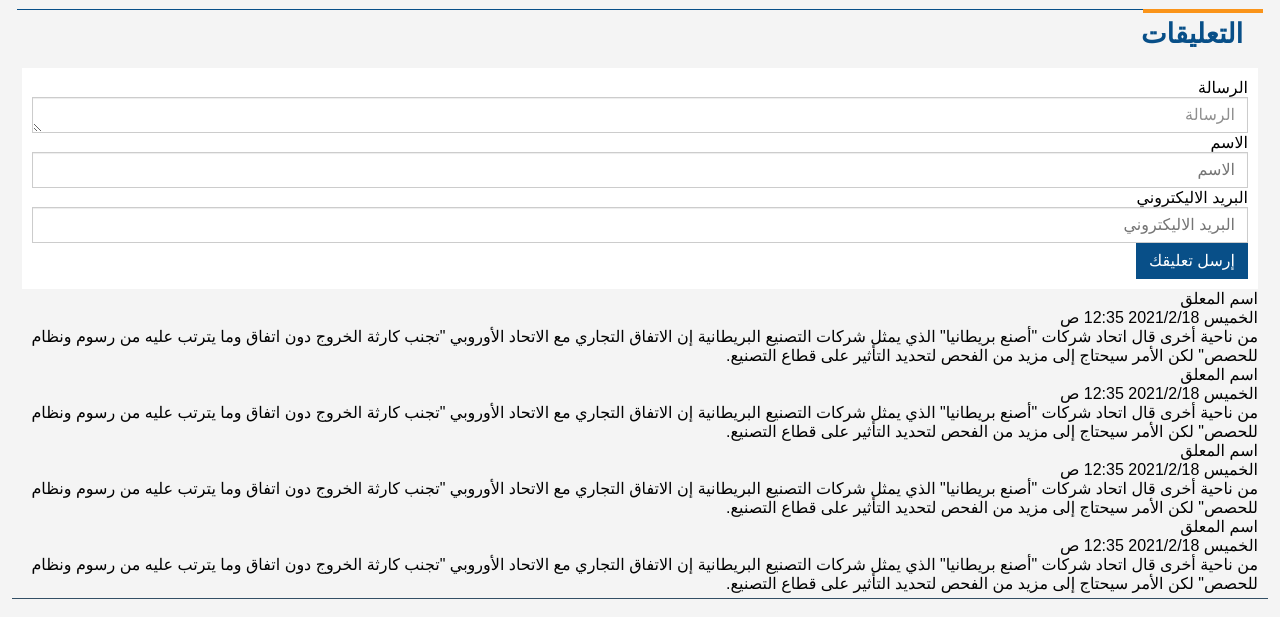
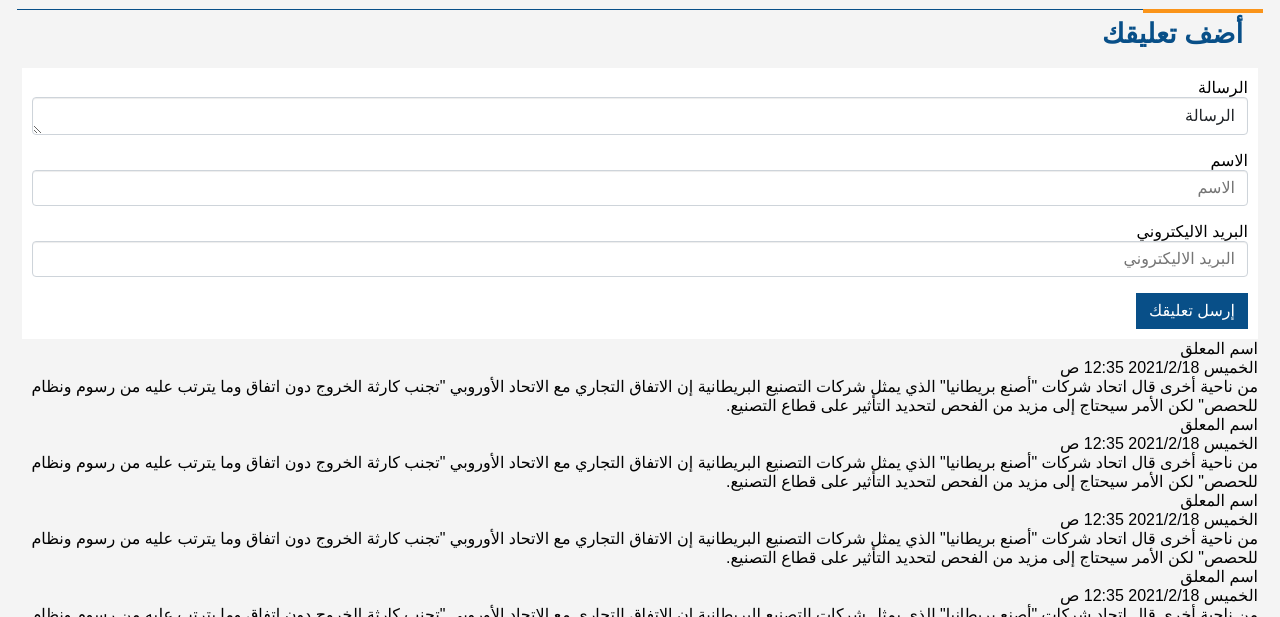
Before and after one commit to gergesfayez/besaraha, a website: page build/show.html in a window 1280 px wide. Shown: the part 3450-4067 px from the top of the page. Drawn offline with Linux system fonts and the light colour scheme; some packages are replaced by stand-ins of ours; a script that the page names is missing.

Commit message:
--- Auto-Git Commit ---

```diff
--- a/src/scss/home/article.scss
+++ b/src/scss/home/article.scss
@@ -150,5 +150,37 @@
         width: 100%;
         background: #fff;
         padding: 10px;
+        .form-group {
+            margin-bottom: 1rem;
+        }
+        textarea {
+            resize: vertical;
+        }
+        textarea.form-control {
+            min-height: calc(1.5em + .75rem + 2px);
+        }
+        .form-label {
+            margin-bottom: .5rem;
+        }
+        label {
+            display: inline-block;
+        }
+        .form-control {
+            display: block;
+            width: 100%;
+            padding: .375rem .75rem;
+            font-size: 1rem;
+            font-weight: 400;
+            line-height: 1.5;
+            color: #212529;
+            background-color: #fff;
+            background-clip: padding-box;
+            border: 1px solid #ced4da;
+            -webkit-appearance: none;
+            -moz-appearance: none;
+            appearance: none;
+            border-radius: .25rem;
+            transition: border-color .15s ease-in-out, box-shadow .15s ease-in-out;
+        }
     }
 }
```
Also changed, not shown: src/html/Article/coments.html (+1 -1 lines), build/css/article.css, build/show.html, 1 other file.
